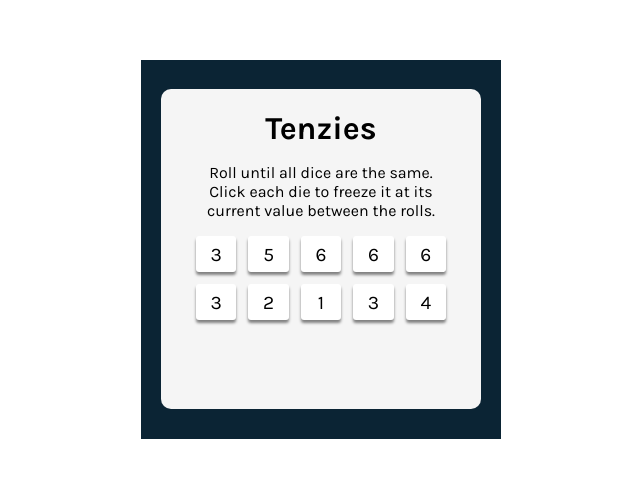
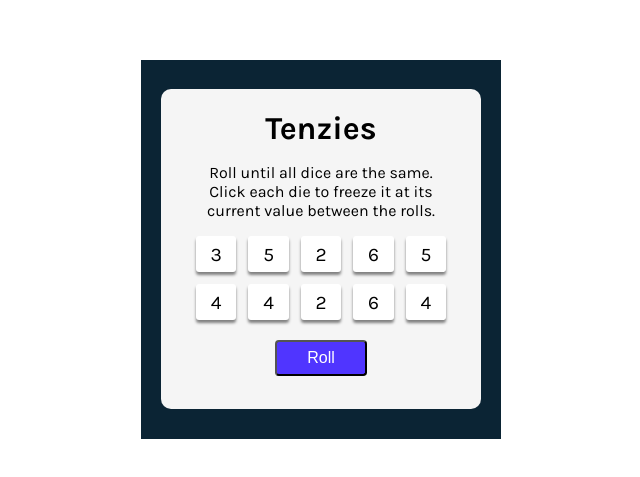
Before and after one commit to lassounski/tenzies-game, a React (Vite) app: page / in a window 1280 px wide. Shown: the part 151-628 px from the top of the page, without its empty margins (319-959 px from the left). Built offline with nearby package versions, Linux system fonts and the light colour scheme.

Commit message:
adding logic to allow user to hold dices

```diff
--- a/src/App.jsx
+++ b/src/App.jsx
@@ -1,23 +1,51 @@
 import React from "react"
 
 import Instructions from "./components/Instructions"
-import Die from "./components/Die"
+import Dice from "./components/Dice"
 
 export default function App() {
-  const [dices, setDices] = React.useState(initializeRandomDices())
+  const [dices, setDices] = React.useState(allNewDices())
 
-  console.log(dices)
+  const diceElements = dices.map(dice =>
+    <Dice
+      holdFunction={hold}
+      key={dice.id}
+      props={dice}
+    />)
 
-  function initializeRandomDices() {
-    const randomDices = []
-
+  function allNewDices() {
+    const newDices = []
     for (let i = 0; i < 10; i++) {
-      randomDices.push(
-        <Die key={i} value={Math.floor(Math.random() * 6) + 1}/>
+      newDices.push(
+        {
+          id: i,
+          value: Math.floor(Math.random() * 6) + 1,
+          isHeld: false
+        }
       )
     }
+    return newDices
+  }
 
-    return randomDices
+  function rollDices() {
+    setDices(prev => prev.map(dice =>
+      dice.isHeld ? dice :
+        {
+          ...dice,
+          value: Math.floor(Math.random() * 6) + 1
+        }
+    ))
+  }
+
+  function hold(id) {
+    setDices(prev => prev.map(dice =>
+      dice.id === id ?
+        {
+          ...dice,
+          isHeld: !dice.isHeld
+        }
+        : dice
+    ))
   }
 
   return (
@@ -25,7 +53,10 @@ export default function App() {
       <div className="game--container">
         <Instructions />
         <div className="dies--container">
-            {dices}
+          {diceElements}
+        </div>
+        <div className="button--container">
+          <button className="roll--button" onClick={rollDices}>Roll</button>
         </div>
       </div>
     </main>
--- /dev/null
+++ b/src/components/Dice.jsx
@@ -0,0 +1,17 @@
+import React from "react"
+
+export default function ({ props, holdFunction } ) {
+
+    const handleClick = () => {
+        holdFunction(props.id)
+    }
+
+    return (
+        <div
+            className={`dice--container ${props.isHeld && 'dice--selected'}`}
+            onClick={handleClick}
+        >
+            <span>{props.value}</span>
+        </div>
+    )
+}
--- a/src/components/Die.jsx
+++ /dev/null
@@ -1,9 +0,0 @@
-import React from "react"
-
-export default function(props) {
-    return(
-        <div className="die--container">
-            <span>{props.value}</span>
-        </div>
-    )
-}
--- a/src/index.css
+++ b/src/index.css
@@ -57,7 +57,7 @@ main {
   gap: 12px;
 }
 
-.die--container  {
+.dice--container  {
   display: flex;
   justify-content: center;
   align-items: center;
@@ -72,3 +72,26 @@ main {
 
   font-size: 1.2rem;
 }
+
+.dice--selected {
+  background-color: #59E391;
+}
+
+.button--container {
+  display: flex;
+  justify-content: center;
+
+  margin-top: 20px;
+}
+
+.roll--button {
+  width: 92.16px;
+  height: 35.84px;
+
+  border-radius: 3.81px;
+  background-color: #5035FF;
+  color: white;
+
+  font-size: 1rem;
+  cursor: pointer;
+}
```
